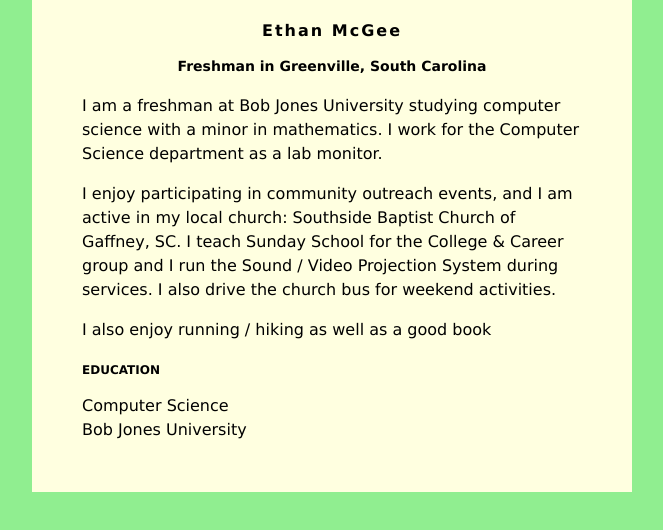
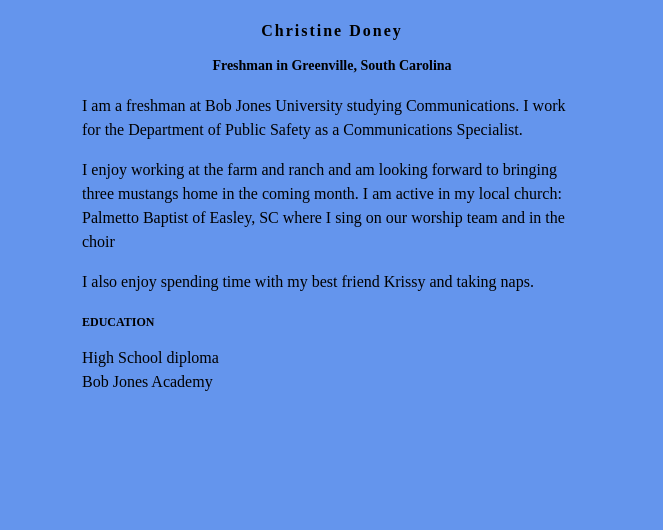
Before and after one commit to Navydon45/Navydon45.github.io, a plain HTML site: page index.html in a window 1280 px wide. Shown: the whole page, without its empty margins (308-971 px from the left). Drawn offline with Linux system fonts and the light colour scheme.

Commit message:
Update index.html

```diff
--- a/index.html
+++ b/index.html
@@ -2,11 +2,11 @@
 <head>
 <style>
 body {
-    background: lightgreen;
-    font-family: Verdana;
+    background: #6495ED;
+    font-family:Times New Roman;
 }
 #content {
-    background: lightyellow;
+    background: #6495ED;
     min-width: 200px;
     max-width: 500px;
     padding: 50px;
@@ -30,20 +30,20 @@
 </head>
 <body>
     <div id="content">
-        <h1>Ethan McGee</h1>
+        <h1>Christine Doney</h1>
         <h2>Freshman in Greenville, South Carolina</h2>
 
-         <p>I am a freshman at Bob Jones University studying computer science with a minor in mathematics. I work for the Computer Science department as a lab monitor.</p>
+         <p>I am a freshman at Bob Jones University studying Communications. I work for the Department of Public Safety as a Communications Specialist.</p>
          <p>
-            I enjoy participating in community outreach events, and I am active in my local church: Southside Baptist Church of Gaffney, SC.  I teach Sunday School for the College &amp; Career group and I run the Sound / Video Projection System during services.  I also drive the church bus for weekend activities.
+            I enjoy working at the farm and ranch and am looking forward to bringing three mustangs home in the coming month. I am active in my local church: Palmetto Baptist of Easley, SC where I sing on our worship team and in the choir
          </p>
          <p>
-            I also enjoy running / hiking as well as a good book
+            I also enjoy spending time with my best friend Krissy and taking naps.
          </p>
 
         <h3>EDUCATION</h3>
-        Computer Science<br>
-        Bob Jones University
+        High School diploma<br>
+        Bob Jones Academy
     </div>
 
 </body>
```
